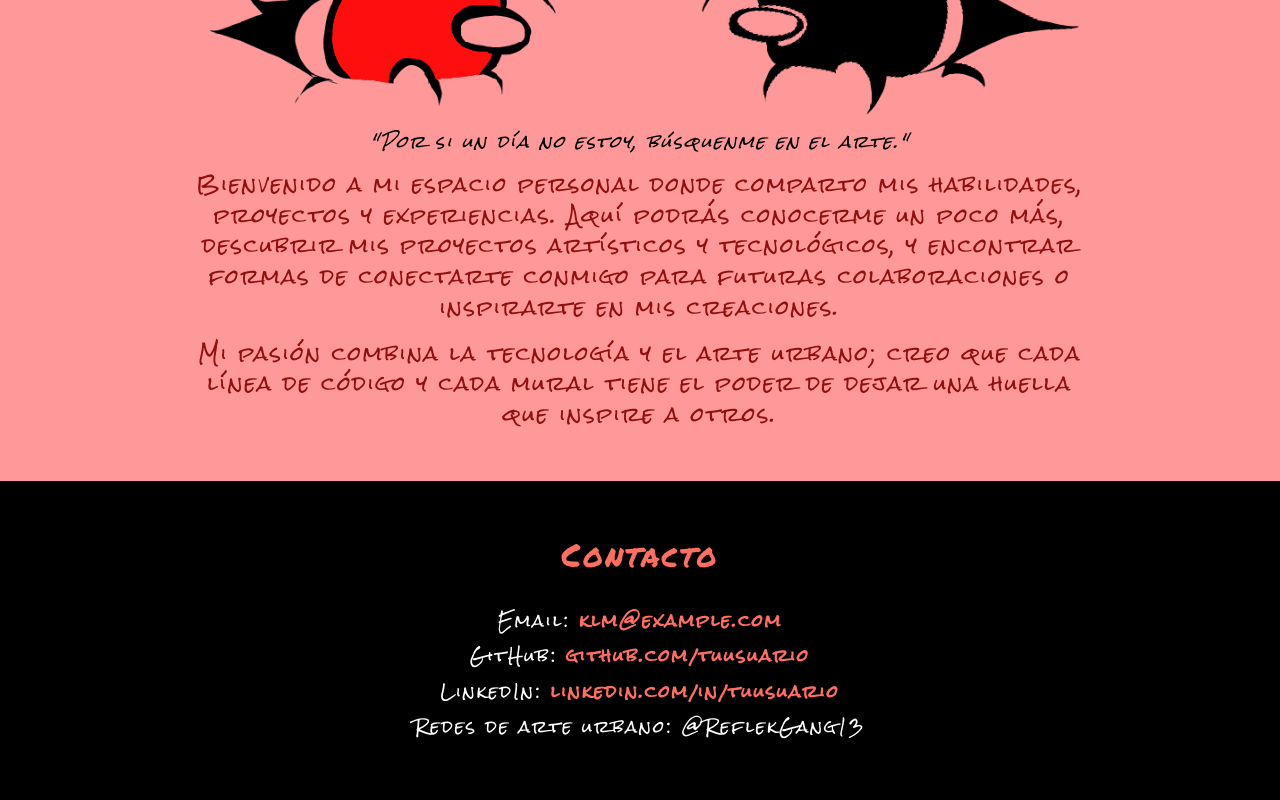
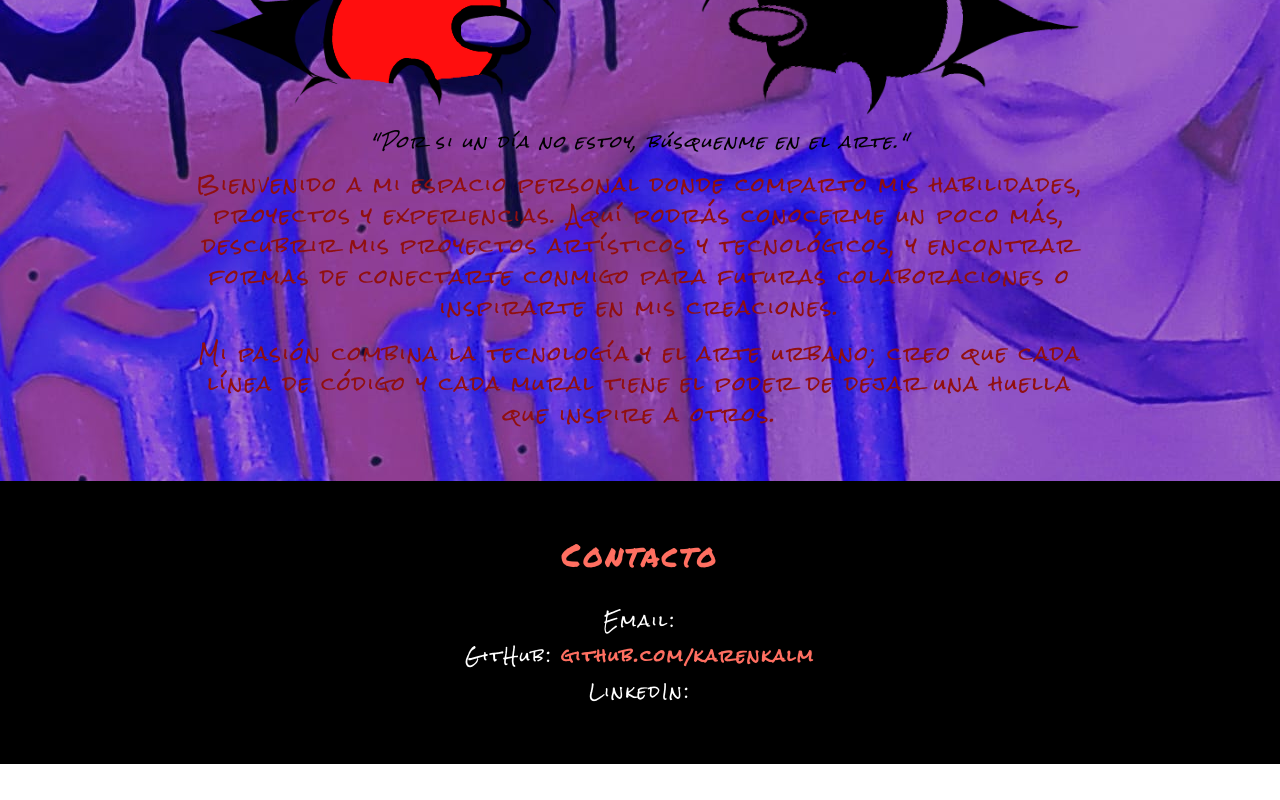
Before and after one commit to karenkalm/mipag, a plain HTML site: page index.html in a window 1280 px wide. Shown: the part 550-1350 px from the top of the page. After the commit the page ends 1314 px from the top, so only its background shows below. Drawn offline with Linux system fonts and the light colour scheme.

Commit message:
feat: Agregado fondo

```diff
--- a/index.html
+++ b/index.html
@@ -16,8 +16,7 @@
       margin: 0;
       font-family: Arial, sans-serif;
       color: #9f0000;
-      background-color: #f99;
-      background-size: cover;
+      background: url("Fondo.jpeg") no-repeat center center fixed;
     }
 
 
@@ -148,13 +147,13 @@
     }
   </style>
 </head>
-<body>
+<body class="body">
 
   <!-- NAVBAR -->
   <nav>
     <img src="Logo.png" alt="Logo KLM" class="logo-img">
     <ul>
-      <li><a href="2.html">Inicio</a></li>
+      <li><a href="index.html">Inicio</a></li>
       <li><a href="habilidades.html">Habilidades</a></li>
       <li><a href="Curriculum.html">Proyectos</a></li>
       <li><a href="blog.html">Blog</a></li>
@@ -183,10 +182,10 @@
   <!-- CONTACTO -->
   <div id="contacto" class="contact-section">
     <h2>Contacto</h2>
-    <p>Email: <a href="mailto:klm@example.com">klm@example.com</a></p>
-    <p>GitHub: <a href="https://github.com/tuusuario" target="_blank">github.com/tuusuario</a></p>
-    <p>LinkedIn: <a href="https://linkedin.com/in/tuusuario" target="_blank">linkedin.com/in/tuusuario</a></p>
-    <p>Redes de arte urbano: @ReflekGang13</p>
+    <p>Email: <a href="mailto:klm@example.com"></a></p>
+    <p>GitHub: <a href="https://github.com/tuusuario" target="_blank">github.com/karenkalm</a></p>
+    <p>LinkedIn: <a href="https://linkedin.com/in/tuusuario" target="_blank"></a></p>
+
   </div>
 
 </body>
```
Also changed, not shown: Habilidades.html (+1 -1 lines).
